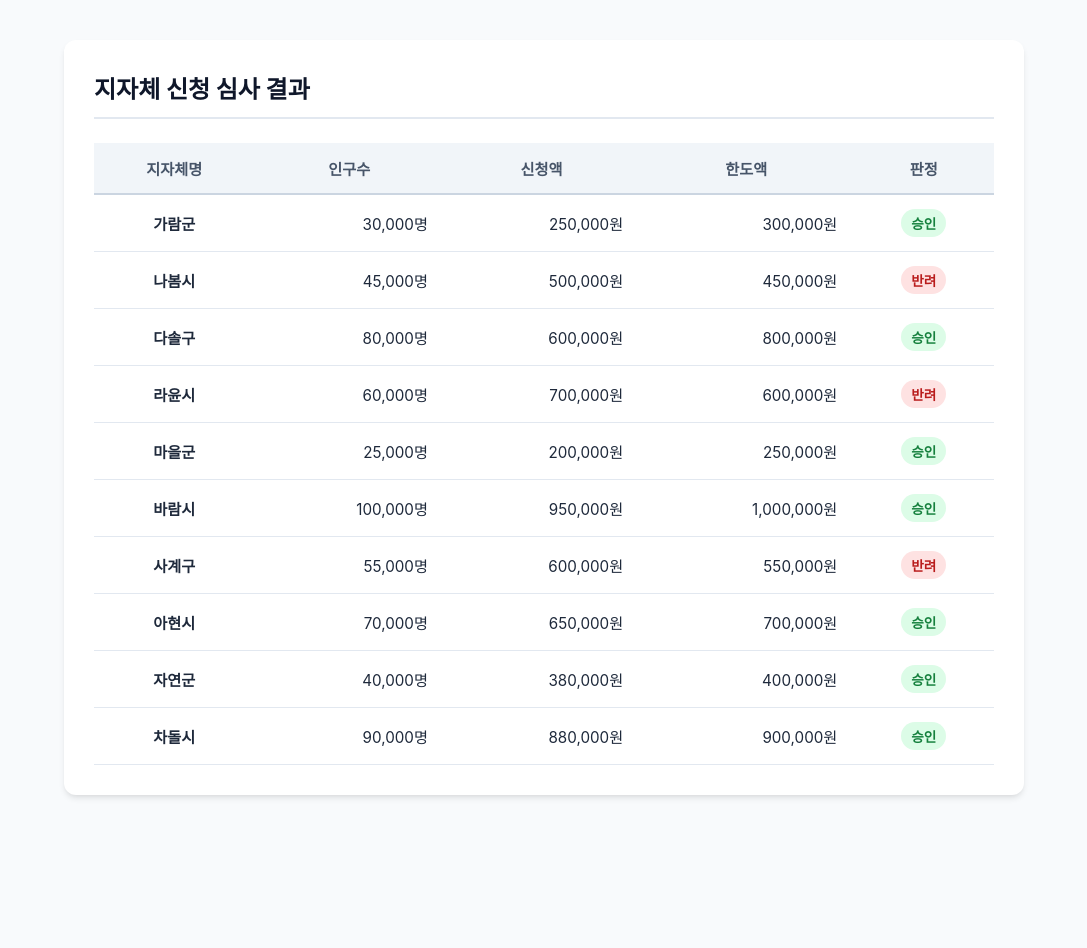
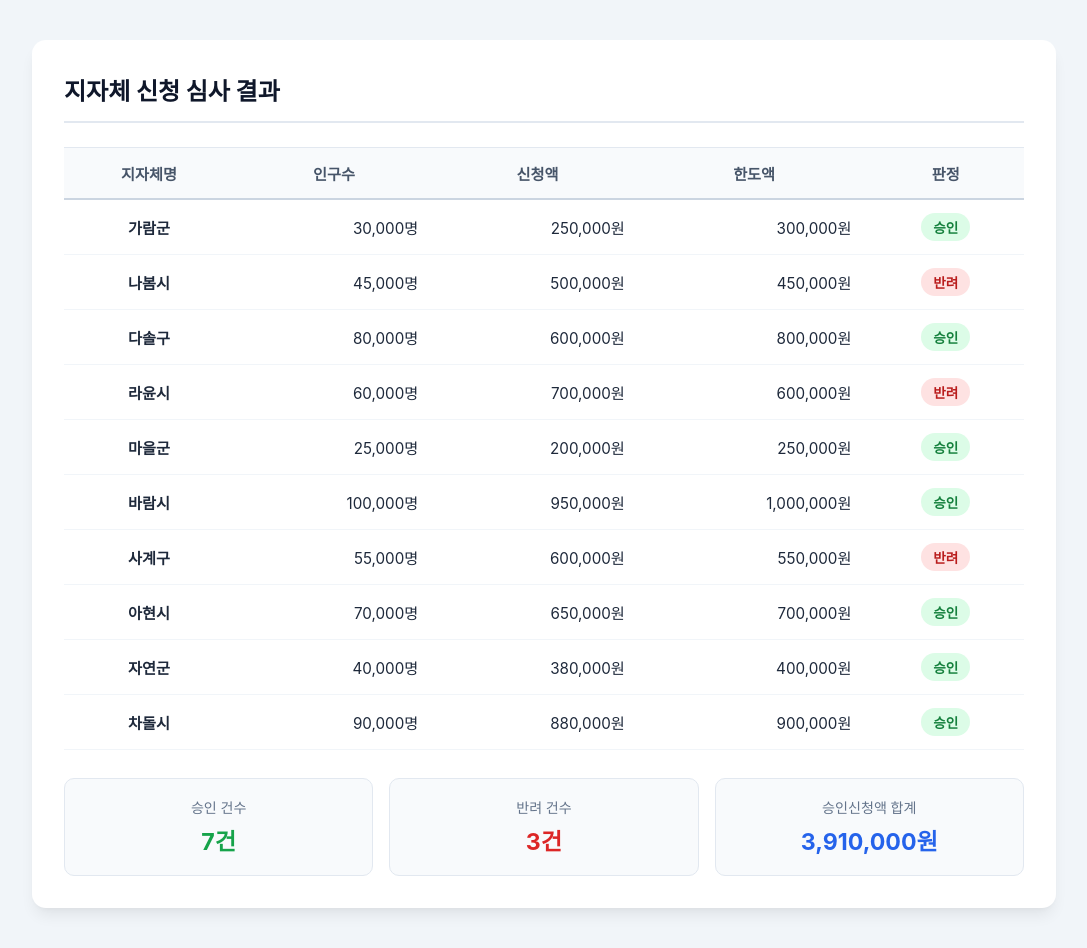
Before and after one commit to ssun-work/test2, a plain HTML site: page index.html in a window 1280 px wide. Shown: the whole page, without its empty margins (96-1183 px from the left). Before the commit the page ends 835 px from the top, so only its background shows below. Drawn offline with Linux system fonts and the light colour scheme.

Commit message:
Add files via upload

```diff
--- a/index.html
+++ b/index.html
@@ -3,23 +3,23 @@
 <head>
   <meta charset="UTF-8">
   <meta name="viewport" content="width=device-width, initial-scale=1.0">
-  <title>지자체 신청 심사 결과 목록</title>
+  <title>지자체 신청 심사 결과 및 집계</title>
   <style>
     body {
       font-family: -apple-system, BlinkMacSystemFont, "Segoe UI", Roboto, "Noto Sans KR", sans-serif;
-      background-color: #f8fafc;
+      background-color: #f1f5f9;
       color: #1e293b;
       padding: 40px 20px;
       margin: 0;
     }
 
     .container {
-      max-width: 900px;
+      max-width: 960px;
       margin: 0 auto;
       background: #ffffff;
-      padding: 30px;
-      border-radius: 12px;
-      box-shadow: 0 4px 6px -1px rgba(0, 0, 0, 0.1), 0 2px 4px -2px rgba(0, 0, 0, 0.05);
+      padding: 32px;
+      border-radius: 14px;
+      box-shadow: 0 10px 15px -3px rgba(0, 0, 0, 0.07), 0 4px 6px -4px rgba(0, 0, 0, 0.05);
     }
 
     h2 {
@@ -29,9 +29,10 @@
       font-weight: 700;
       color: #0f172a;
       border-bottom: 2px solid #e2e8f0;
-      padding-bottom: 12px;
+      padding-bottom: 14px;
     }
 
+    /* 테이블 스타일 */
     table {
       width: 100%;
       border-collapse: collapse;
@@ -40,16 +41,17 @@
     }
 
     thead th {
-      background-color: #f1f5f9;
+      background-color: #f8fafc;
       color: #475569;
       font-weight: 600;
       padding: 14px 16px;
+      border-top: 1px solid #e2e8f0;
       border-bottom: 2px solid #cbd5e1;
     }
 
     tbody td {
-      padding: 14px 16px;
-      border-bottom: 1px solid #e2e8f0;
+      padding: 13px 16px;
+      border-bottom: 1px solid #f1f5f9;
       vertical-align: middle;
     }
 
@@ -61,10 +63,10 @@
       text-align: right;
     }
 
-    /* 판정 뱃지 스타일 */
+    /* 뱃지 스타일 */
     .badge {
       display: inline-block;
-      padding: 4px 10px;
+      padding: 4px 12px;
       border-radius: 9999px;
       font-size: 0.85rem;
       font-weight: 600;
@@ -79,6 +81,38 @@
       background-color: #fee2e2;
       color: #b91c1c;
     }
+
+    /* 하단 통계/요약 카드 섹션 */
+    .summary-grid {
+      display: grid;
+      grid-template-columns: repeat(3, 1fr);
+      gap: 16px;
+      margin-top: 28px;
+    }
+
+    .summary-card {
+      background: #f8fafc;
+      border: 1px solid #e2e8f0;
+      border-radius: 10px;
+      padding: 18px 20px;
+      text-align: center;
+    }
+
+    .summary-card .label {
+      font-size: 0.88rem;
+      color: #64748b;
+      margin-bottom: 6px;
+      font-weight: 500;
+    }
+
+    .summary-card .value {
+      font-size: 1.45rem;
+      font-weight: 700;
+    }
+
+    .val-approve { color: #16a34a; }
+    .val-reject { color: #dc2626; }
+    .val-total { color: #2563eb; }
   </style>
 </head>
 <body>
@@ -96,13 +130,29 @@
         </tr>
       </thead>
       <tbody id="table-body">
-        <!-- 자바스크립트에 의해 데이터가 동적으로 렌더링됩니다 -->
+        <!-- 자바스크립트가 데이터를 동적으로 생성합니다 -->
       </tbody>
     </table>
+
+    <!-- 하단 통계 집계 영역 -->
+    <div class="summary-grid">
+      <div class="summary-card">
+        <div class="label">승인 건수</div>
+        <div class="value val-approve" id="approve-count">0건</div>
+      </div>
+      <div class="summary-card">
+        <div class="label">반려 건수</div>
+        <div class="value val-reject" id="reject-count">0건</div>
+      </div>
+      <div class="summary-card">
+        <div class="label">승인신청액 합계</div>
+        <div class="value val-total" id="approved-total-amount">0원</div>
+      </div>
+    </div>
   </div>
 
   <script>
-    // 첨부된 신청목록.json 데이터
+    // 첨부된 신청목록_2.json 데이터
     const rawData = [
       { "지자체명": "가람군", "인구수": 30000, "신청액": 250000 },
       { "지자체명": "나봄시", "인구수": 45000, "신청액": 500000 },
@@ -110,23 +160,35 @@
       { "지자체명": "라윤시", "인구수": 60000, "신청액": 700000 },
       { "지자체명": "마을군", "인구수": 25000, "신청액": 200000 },
       { "지자체명": "바람시", "인구수": 100000, "신청액": 950000 },
-      { "사계구": "사계구", "지자체명": "사계구", "인구수": 55000, "신청액": 600000 },
+      { "지자체명": "사계구", "인구수": 55000, "신청액": 600000 },
       { "지자체명": "아현시", "인구수": 70000, "신청액": 650000 },
       { "지자체명": "자연군", "인구수": 40000, "신청액": 380000 },
       { "지자체명": "차돌시", "인구수": 90000, "신청액": 880000 }
     ];
 
     const tbody = document.getElementById('table-body');
+    let approveCount = 0;
+    let rejectCount = 0;
+    let approvedTotalAmount = 0;
 
     rawData.forEach(item => {
       // 한도액 = 인구수 * 10
       const limit = item.인구수 * 10;
 
-      // 판정: 신청액 > 한도액이면 반려, 같거나 작으면 승인
+      // 판정: 신청액이 한도액 이하이면 승인, 초과이면 반려
       const isApproved = item.신청액 <= limit;
       const status = isApproved ? '승인' : '반려';
       const badgeClass = isApproved ? 'badge-approve' : 'badge-reject';
 
+      // 집계 통계 계산
+      if (isApproved) {
+        approveCount += 1;
+        approvedTotalAmount += item.신청액;
+      } else {
+        rejectCount += 1;
+      }
+
+      // 테이블 행(tr) 렌더링
       const tr = document.createElement('tr');
       tr.innerHTML = `
         <td><strong>${item.지자체명}</strong></td>
@@ -137,6 +199,11 @@
       `;
       tbody.appendChild(tr);
     });
+
+    // 하단 집계 영역 값 바인딩
+    document.getElementById('approve-count').textContent = `${approveCount.toLocaleString()}건`;
+    document.getElementById('reject-count').textContent = `${rejectCount.toLocaleString()}건`;
+    document.getElementById('approved-total-amount').textContent = `${approvedTotalAmount.toLocaleString()}원`;
   </script>
 </body>
 </html>
```
